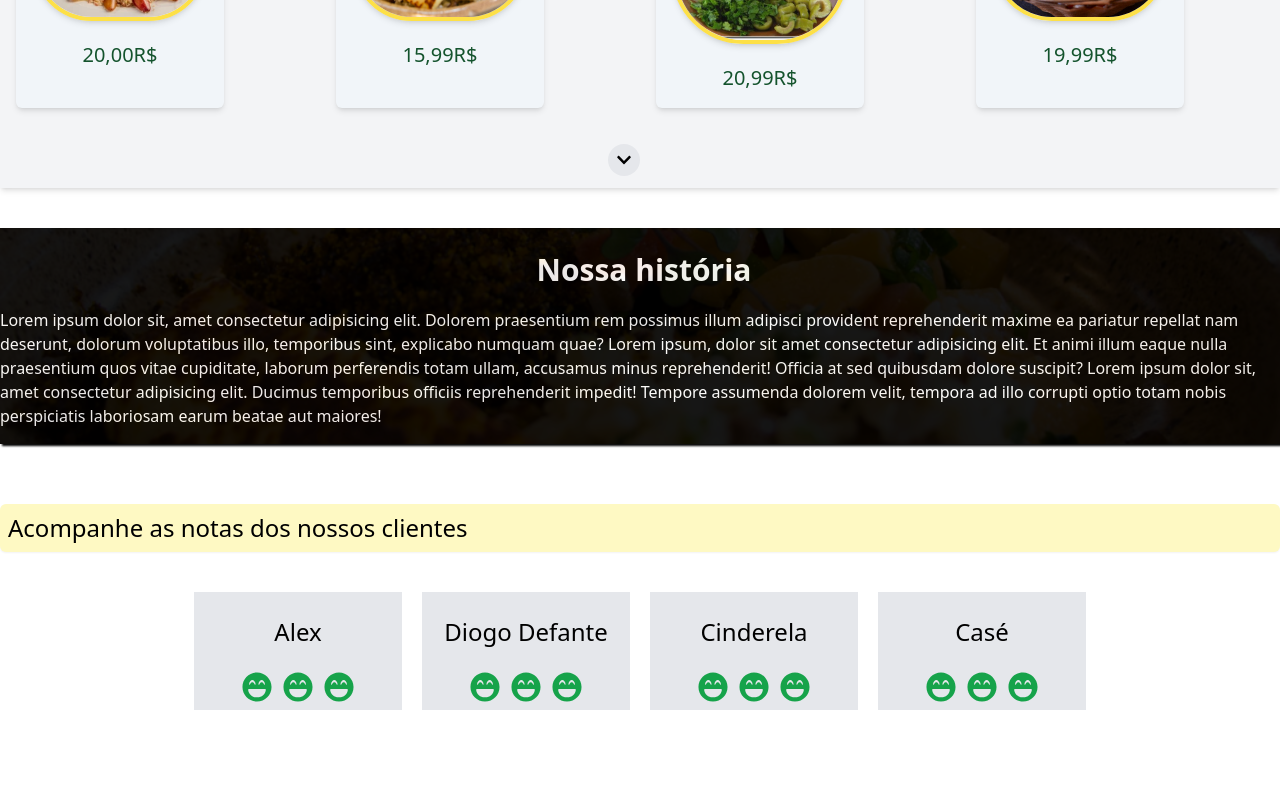
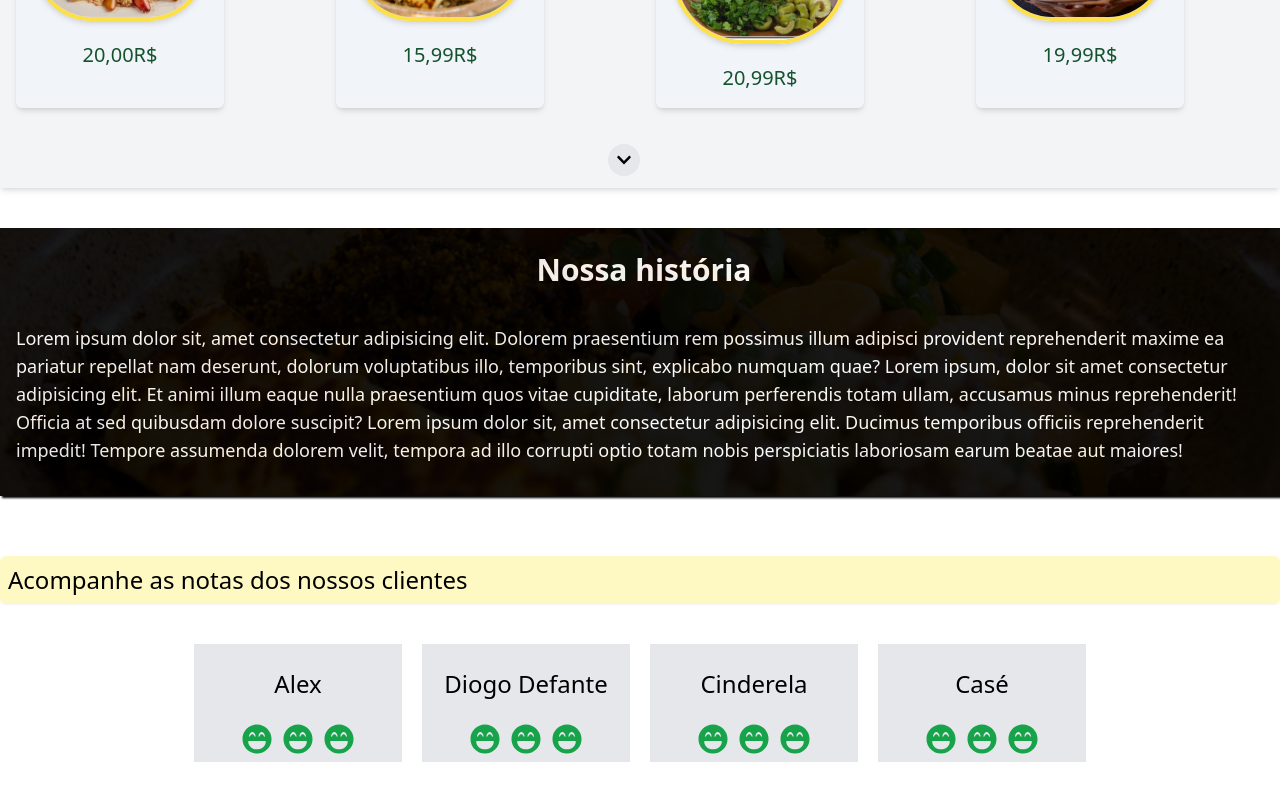
Before and after one commit to Fellipe-Barradas/Restaurant-Page, a React (Vite) app in the folder Restaurant-APP/: page / in a window 1280 px wide. Shown: the part 601-1401 px from the top of the page. Before the commit the page ends 1351 px from the top, so only its background shows below. Built offline with nearby package versions, Linux system fonts and the light colour scheme.

Commit message:
Corrigindo parágrafos do about

```diff
--- a/Restaurant-APP/src/layout/history.jsx
+++ b/Restaurant-APP/src/layout/history.jsx
@@ -5,7 +5,7 @@ function History() {
         <div className={styles.conteiner}>
             <div className="bg-black text-white opacity-90 py-4">
             <h1 className="text-3xl ml-2 mb-5 mt-2 font-bold opacity-100 text-center ">Nossa história</h1>
-            <p className="opacity-100">Lorem ipsum dolor sit, amet consectetur adipisicing elit. Dolorem praesentium rem possimus illum adipisci provident reprehenderit maxime ea pariatur repellat nam deserunt, dolorum voluptatibus illo, temporibus sint, explicabo numquam quae? Lorem ipsum, dolor sit amet consectetur adipisicing elit. Et animi illum eaque nulla praesentium quos vitae cupiditate, laborum perferendis totam ullam, accusamus minus reprehenderit! Officia at sed quibusdam dolore suscipit? Lorem ipsum dolor sit, amet consectetur adipisicing elit. Ducimus temporibus officiis reprehenderit impedit! Tempore assumenda dolorem velit, tempora ad illo corrupti optio totam nobis perspiciatis laboriosam earum beatae aut maiores!</p>
+            <p className="text-lg p-4 ">Lorem ipsum dolor sit, amet consectetur adipisicing elit. Dolorem praesentium rem possimus illum adipisci provident reprehenderit maxime ea pariatur repellat nam deserunt, dolorum voluptatibus illo, temporibus sint, explicabo numquam quae? Lorem ipsum, dolor sit amet consectetur adipisicing elit. Et animi illum eaque nulla praesentium quos vitae cupiditate, laborum perferendis totam ullam, accusamus minus reprehenderit! Officia at sed quibusdam dolore suscipit? Lorem ipsum dolor sit, amet consectetur adipisicing elit. Ducimus temporibus officiis reprehenderit impedit! Tempore assumenda dolorem velit, tempora ad illo corrupti optio totam nobis perspiciatis laboriosam earum beatae aut maiores!</p>
             </div>
 
         </div>
```
